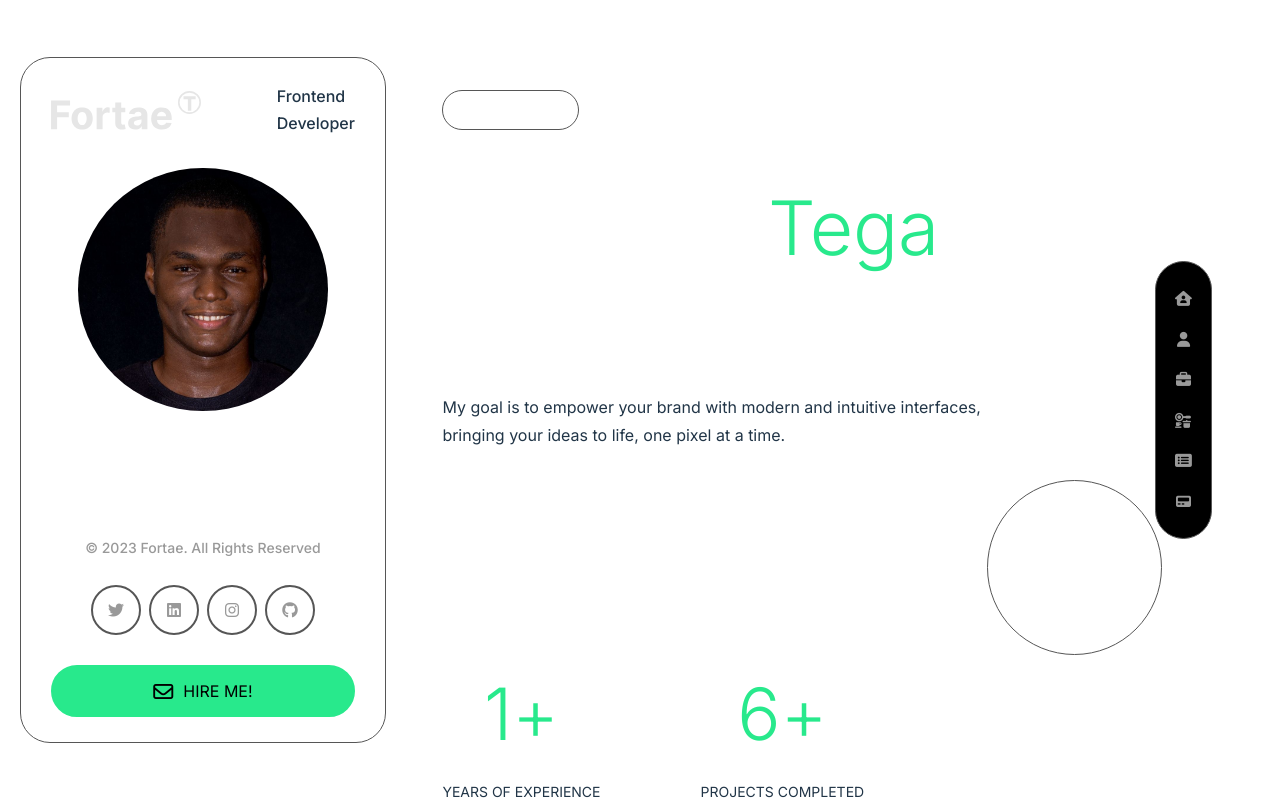
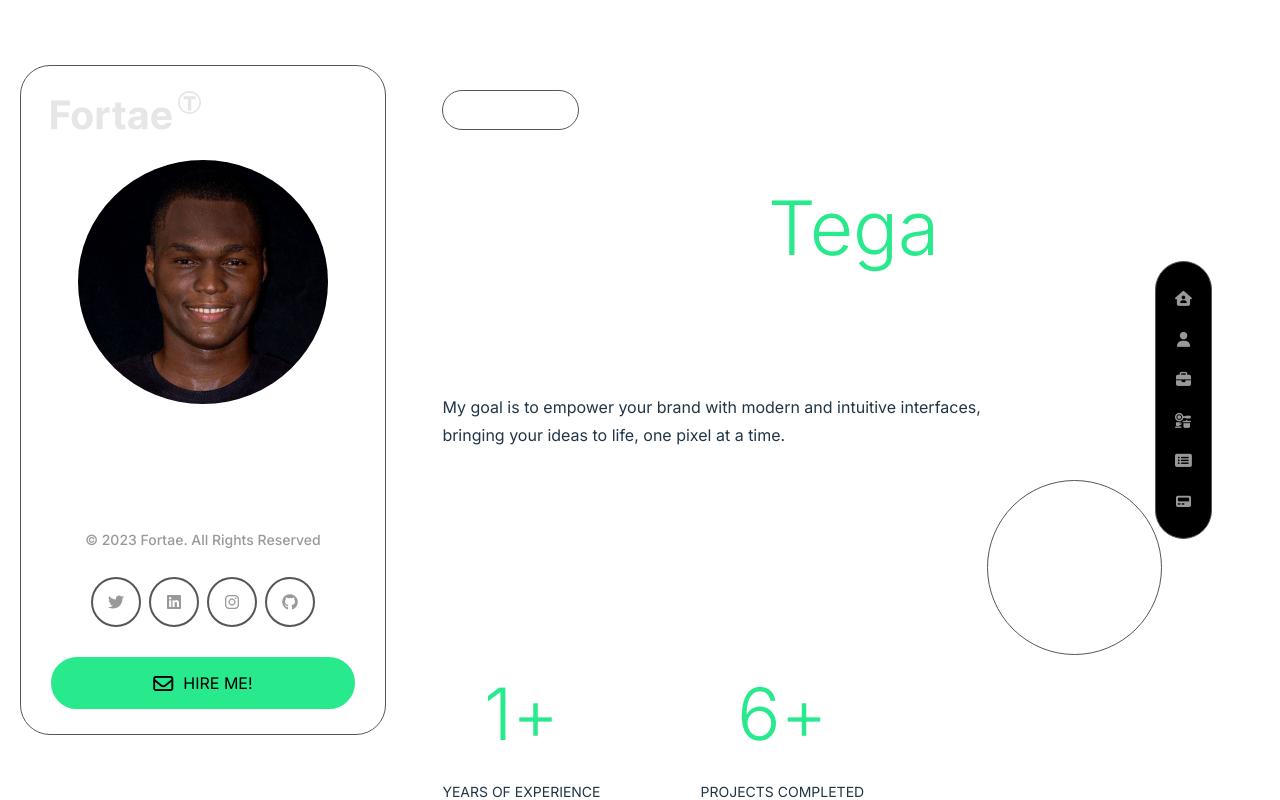
Before and after one commit to heytega/personal-portfolio, a React (Vite) app: page / in a window 1280 px wide. Shown: the top 800 px of the page. Built offline with nearby package versions, Linux system fonts and the light colour scheme.

Commit message:
modified the contact component

```diff
--- a/src/components/Contact.jsx
+++ b/src/components/Contact.jsx
@@ -31,16 +31,16 @@ const Contact = () => {
         <div className={Style.header}>
           <img className={Style.logo} src={logo} alt='logos' />
           <h4 className={Style.title}>
-            Frontend <br /> Developer
+            Frontend <br /> Web Developer
           </h4>
         </div>
         <div className={Style.imgContainer}>
           <img className={Style.img} src={img} alt='my image' />
         </div>
-        <h1 className={Style.address}>anthony@gmail.com</h1>
-        <h1 className={`${Style.address} ${Style.mb20}`}>
+        <h2 className={Style.address}>anthony@gmail.com</h2>
+        <h2 className={`${Style.address} ${Style.mb20}`}>
           Base in Ogun State Nigeria
-        </h1>
+        </h2>
         <p className={Style.copyright}>
           &copy; 2023 Fortae. All Rights Reserved
         </p>
--- a/src/components/Contact.module.css
+++ b/src/components/Contact.module.css
@@ -1,8 +1,8 @@
 .cardContainer {
   border: 1px solid var(--secondary-color);
   border-radius: 30px;
-  /* height: 100%; */
-  max-width: 450px;
+  /* height: 100vh; */
+  max-width: 380px;
   position: fixed;
   left: 20px;
 }
@@ -25,6 +25,11 @@
 
 .title {
   font-weight: 500;
+  line-height: 1.2;
+  color: #fff;
+  place-self: end;
+  margin-block-end: 0;
+  margin-block-start: 0;
 }
 
 .imgContainer {
```
